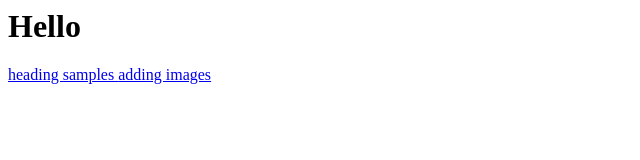
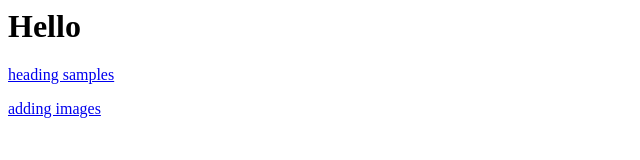
Before and after one commit to KimberleyLawrence/kimberleylawrence.github.io_old, a plain HTML site: page index.html in a window 1280 px wide. Shown: the whole page, without its empty margins (0-640 px from the left). Drawn offline with Linux system fonts and the light colour scheme.

Commit message:
Testing separate lines

```diff
--- a/index.html
+++ b/index.html
@@ -1,8 +1,8 @@
 <html>
 <body>
 <h1>Hello</h1>
-	   <a href="/headings.html">
-	  heading samples </a>
+	 <p>  <a href="/headings.html">
+	  heading samples </a> </p>
 	  <a href="/addingimages.html">
 	  	adding images </a>
 </body>
```
